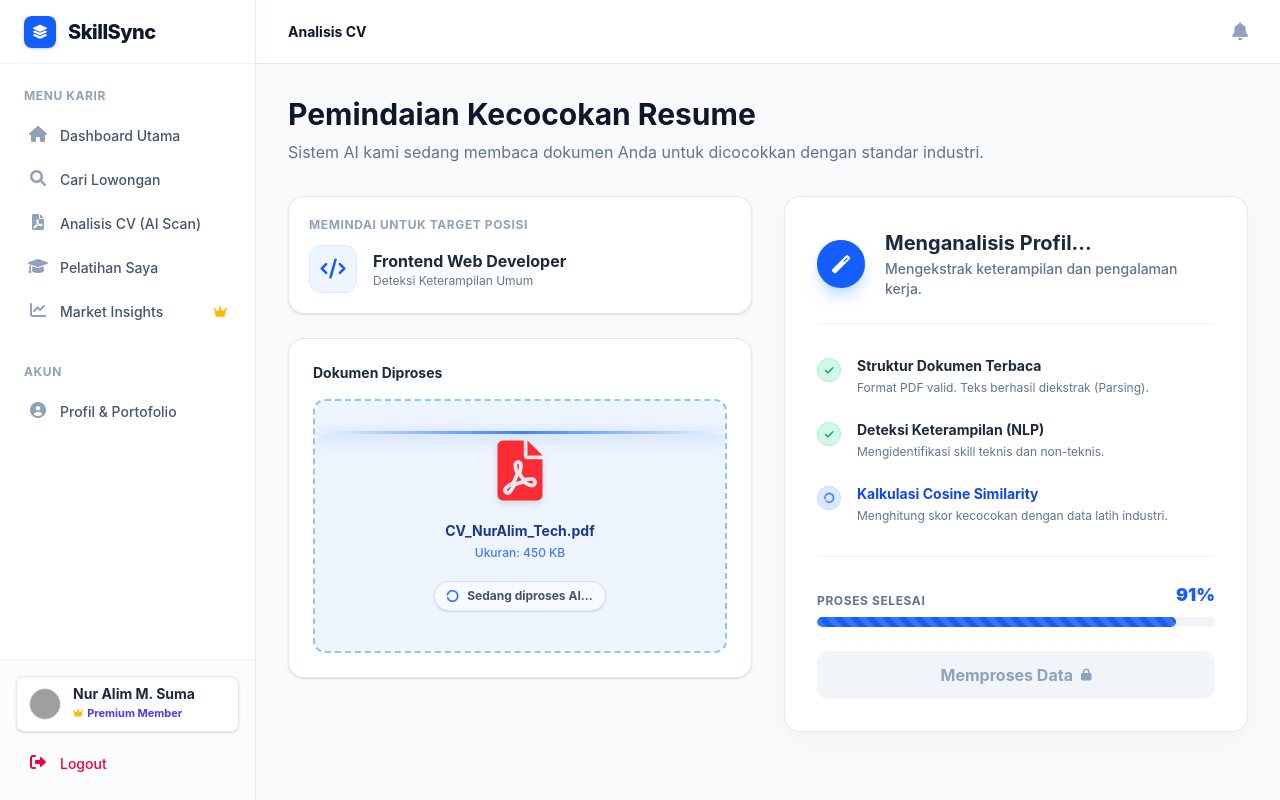
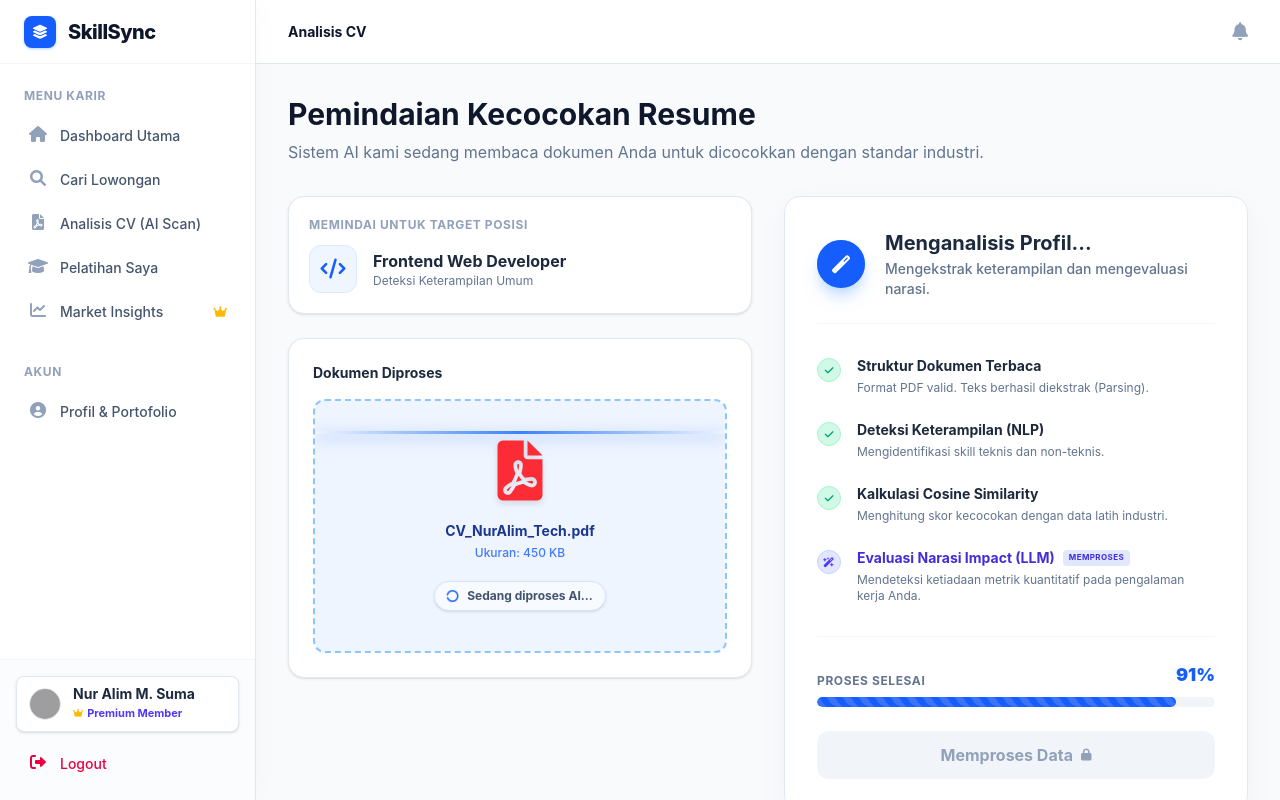
Before and after one commit to Whyriez/digdaya-prototype, a React (Vite) app: page /upload in a window 1280 px wide. Built offline with nearby package versions, Linux system fonts and the light colour scheme; grey boxes are pictures that could not be loaded.

Commit message:
updated333

```diff
--- a/src/pages/AIParsing.jsx
+++ b/src/pages/AIParsing.jsx
@@ -17,11 +17,12 @@ const AIParsing = () => {
         }
         const newProgress = oldProgress + 1;
 
-        // Mengubah status checklist berdasarkan progress
-        if (newProgress < 30) setStep(1);
-        else if (newProgress < 70) setStep(2);
-        else if (newProgress < 100) setStep(3);
-        else setStep(4); // Selesai
+        // Mengubah status checklist berdasarkan progress (dibagi 4 langkah)
+        if (newProgress < 25) setStep(1);
+        else if (newProgress < 50) setStep(2);
+        else if (newProgress < 75) setStep(3);
+        else if (newProgress < 100) setStep(4); // Langkah baru: LLM
+        else setStep(5); // Selesai
 
         return newProgress;
       });
@@ -144,7 +145,7 @@ const AIParsing = () => {
                         {progress === 100 ? 'Analisis Selesai' : 'Menganalisis Profil...'}
                       </h2>
                       <p className="text-xs sm:text-sm text-slate-500 font-medium mt-0.5">
-                        {progress === 100 ? 'Data siap untuk ditinjau.' : 'Mengekstrak keterampilan dan pengalaman kerja.'}
+                        {progress === 100 ? 'Data siap untuk ditinjau.' : 'Mengekstrak keterampilan dan mengevaluasi narasi.'}
                       </p>
                     </div>
                   </div>
@@ -177,13 +178,27 @@ const AIParsing = () => {
 
                     {/* Step 3: Cosine Similarity */}
                     <div className={`flex items-start relative ${step < 3 ? 'opacity-40' : ''}`}>
-                      <div className={`absolute left-3 -top-5 bottom-8 w-px -z-10 ${step >= 3 ? 'bg-emerald-200' : 'bg-slate-200'}`}></div>
-                      <div className={`w-6 h-6 rounded-full flex items-center justify-center mt-0.5 shrink-0 border ${progress === 100 ? 'bg-emerald-100 border-emerald-200' : step === 3 ? 'bg-blue-100 border-blue-200' : 'bg-slate-50 border-slate-200 border-2'}`}>
-                        {progress === 100 ? <i className="fas fa-check text-emerald-600 text-[10px]"></i> : step === 3 ? <i className="fas fa-circle-notch fa-spin text-blue-600 text-[10px]"></i> : null}
+                      <div className={`absolute left-3 -top-5 bottom-8 w-px -z-10 ${step >= 4 ? 'bg-emerald-200' : 'bg-slate-200'}`}></div>
+                      <div className={`w-6 h-6 rounded-full flex items-center justify-center mt-0.5 shrink-0 border ${step > 3 || progress === 100 ? 'bg-emerald-100 border-emerald-200' : step === 3 ? 'bg-blue-100 border-blue-200' : 'bg-slate-50 border-slate-200 border-2'}`}>
+                        {step > 3 || progress === 100 ? <i className="fas fa-check text-emerald-600 text-[10px]"></i> : step === 3 ? <i className="fas fa-circle-notch fa-spin text-blue-600 text-[10px]"></i> : null}
                       </div>
                       <div className="ml-4">
-                        <h4 className={`text-sm font-bold ${step === 3 && progress < 100 ? 'text-blue-700' : 'text-slate-800'}`}>Kalkulasi Cosine Similarity</h4>
+                        <h4 className={`text-sm font-bold ${step === 3 ? 'text-blue-700' : 'text-slate-800'}`}>Kalkulasi Cosine Similarity</h4>
                         <p className="text-xs text-slate-500 mt-1">Menghitung skor kecocokan dengan data latih industri.</p>
+                      </div>
+                    </div>
+
+                    {/* --- Step 4 BARU: Evaluasi Narasi Impact LLM --- */}
+                    <div className={`flex items-start relative ${step < 4 ? 'opacity-40' : ''}`}>
+                      <div className={`w-6 h-6 rounded-full flex items-center justify-center mt-0.5 shrink-0 border ${progress === 100 ? 'bg-emerald-100 border-emerald-200' : step === 4 ? 'bg-indigo-100 border-indigo-200 text-indigo-600' : 'bg-slate-50 border-slate-200 border-2'}`}>
+                        {progress === 100 ? <i className="fas fa-check text-emerald-600 text-[10px]"></i> : step === 4 ? <i className="fas fa-wand-magic-sparkles fa-beat text-[10px]"></i> : null}
+                      </div>
+                      <div className="ml-4">
+                        <h4 className={`text-sm font-bold ${step === 4 && progress < 100 ? 'text-indigo-700' : 'text-slate-800'} flex items-center`}>
+                          Evaluasi Narasi Impact (LLM)
+                          {step === 4 && progress < 100 && <span className="ml-2 px-1.5 py-0.5 bg-indigo-100 text-indigo-700 text-[8px] uppercase tracking-wider rounded font-bold">Memproses</span>}
+                        </h4>
+                        <p className="text-xs text-slate-500 mt-1">Mendeteksi ketiadaan metrik kuantitatif pada pengalaman kerja Anda.</p>
                       </div>
                     </div>
 
--- a/src/pages/ProfilPortfolio.jsx
+++ b/src/pages/ProfilPortfolio.jsx
@@ -100,8 +100,11 @@ const ProfilPortofolio = () => {
             </div>
 
             {/* Kelengkapan Profil (Profile Strength) */}
-            <div className="bg-gradient-to-r from-indigo-50 to-blue-50 rounded-2xl border border-blue-100 p-6 flex flex-col sm:flex-row items-center justify-between gap-4">
-              <div className="flex items-center gap-4">
+            <div className="bg-gradient-to-r from-indigo-50 to-blue-50 rounded-2xl border border-blue-100 p-6 flex flex-col sm:flex-row items-center justify-between gap-4 shadow-sm relative overflow-hidden">
+              {/* Dekorasi AI Sparkles */}
+              <i className="fas fa-wand-magic-sparkles absolute -left-4 -bottom-4 text-[100px] text-blue-500/10 pointer-events-none"></i>
+
+              <div className="flex items-center gap-4 relative z-10">
                 <div className="relative w-14 h-14 flex items-center justify-center shrink-0">
                   <svg className="w-full h-full transform -rotate-90">
                     <circle cx="28" cy="28" r="24" stroke="currentColor" strokeWidth="4" fill="transparent" className="text-blue-100" />
@@ -110,12 +113,14 @@ const ProfilPortofolio = () => {
                   <span className="absolute text-sm font-black text-blue-700">85%</span>
                 </div>
                 <div>
-                  <h3 className="font-bold text-slate-800 text-sm">Kekuatan Profil Anda: <span className="text-blue-600">Sangat Baik</span></h3>
-                  <p className="text-xs text-slate-500 mt-1">Tambahkan setidaknya 1 sertifikasi dari modul pelatihan untuk mencapai 100% dan memikat HRD.</p>
+                  <h3 className="font-bold text-slate-800 text-sm flex items-center">
+                    Kekuatan Profil Anda: <span className="text-blue-600 ml-1">Sangat Baik</span>
+                  </h3>
+                  <p className="text-xs text-slate-500 mt-1">Selesaikan rekomendasi <span className="font-bold text-blue-600">Saran AI</span> di bagian pengalaman untuk mencapai 100%.</p>
                 </div>
               </div>
-              <Link to="/pelatihan" className="w-full sm:w-auto px-4 py-2 bg-blue-600 text-white text-xs font-bold rounded-lg hover:bg-blue-700 transition shadow-sm whitespace-nowrap text-center">
-                Tambah Sertifikat
+              <Link to="/pelatihan" className="w-full sm:w-auto px-4 py-2 bg-blue-600 text-white text-xs font-bold rounded-lg hover:bg-blue-700 transition shadow-sm whitespace-nowrap text-center relative z-10">
+                Lihat Rekomendasi
               </Link>
             </div>
 
@@ -177,26 +182,10 @@ const ProfilPortofolio = () => {
                         <span className="px-2 py-1 bg-slate-100 text-slate-600 text-[10px] font-bold rounded">Docker</span>
                       </div>
                     </div>
-
-                    <hr className="border-slate-100" />
-
-                    {/* Project 3 */}
-                    <div className="group/item">
-                      <div className="flex justify-between items-start mb-1">
-                        <h3 className="font-bold text-slate-800 text-base group-hover/item:text-blue-600 transition">Unity Dash Stats</h3>
-                        <a href="#" className="text-slate-400 hover:text-blue-600"><i className="fas fa-external-link-alt text-xs"></i></a>
-                      </div>
-                      <p className="text-xs font-semibold text-slate-500 mb-2">Januari - Februari 2026</p>
-                      <p className="text-sm text-slate-600 mb-3 leading-relaxed">Mengembangkan aplikasi analitik khusus untuk memantau performa dan metrik monetisasi dari Unity Ads. Bertanggung jawab atas optimalisasi proses build dan visualisasi data matriks.</p>
-                      <div className="flex gap-2">
-                        <span className="px-2 py-1 bg-slate-100 text-slate-600 text-[10px] font-bold rounded">Mobile Dev</span>
-                        <span className="px-2 py-1 bg-slate-100 text-slate-600 text-[10px] font-bold rounded">Data Analytics</span>
-                      </div>
-                    </div>
                   </div>
                 </div>
 
-                {/* 4. Pengalaman Organisasi / Kerja */}
+                {/* 4. Pengalaman Organisasi / Kerja (DENGAN AI FEEDBACK) */}
                 <div className="bg-white rounded-2xl border border-slate-200 p-6 shadow-sm relative group">
                   <div className="flex justify-between items-center mb-6">
                     <h2 className="text-lg font-bold text-slate-800">Pengalaman</h2>
@@ -205,15 +194,55 @@ const ProfilPortofolio = () => {
                     </button>
                   </div>
 
-                  <div className="space-y-6 border-l-2 border-slate-100 ml-3 pl-5 relative">
+                  <div className="space-y-8 border-l-2 border-slate-100 ml-3 pl-5 relative">
 
-                    {/* Exp 1 */}
+                    {/* Exp 1 DENGAN FITUR IMPACT NARRATIVE AI */}
                     <div className="relative">
                       <div className="absolute -left-[29px] top-1 w-4 h-4 bg-white border-4 border-blue-500 rounded-full"></div>
-                      <h3 className="font-bold text-slate-800 text-base">Tribe Representative</h3>
+                      <h3 className="font-bold text-slate-800 text-base flex justify-between">
+                        Tribe Representative
+                        <button className="text-slate-400 hover:text-blue-600"><i className="fas fa-pencil-alt text-xs"></i></button>
+                      </h3>
                       <p className="text-sm font-medium text-slate-700 mb-1">MSIB Batch VII - Bangkit Academy</p>
                       <p className="text-xs text-slate-400 mb-2">Februari 2024</p>
-                      <p className="text-sm text-slate-600">Bertindak sebagai perwakilan grup (Tribe) dalam program intensif pengembangan talenta digital. Mengoordinasikan komunikasi antar anggota tim dan memastikan penyelesaian tugas serta target pembelajaran tepat waktu.</p>
+
+                      <p className="text-sm text-slate-600 mb-3 leading-relaxed">
+                        Bertindak sebagai perwakilan grup (Tribe) dalam program intensif pengembangan talenta digital.
+                        {/* Kalimat Pasif yang Di-Highlight AI */}
+                        <span className="bg-rose-100/60 border-b-2 border-rose-300 text-slate-800 cursor-help ml-1 px-1 py-0.5 rounded transition hover:bg-rose-200" title="AI mendeteksi narasi pasif tanpa metrik kuantitatif.">
+                          Mengoordinasikan komunikasi antar anggota tim dan memastikan penyelesaian tugas tepat waktu.
+                        </span>
+                      </p>
+
+                      {/* AI Suggestion Box (Inline Profile Edit) */}
+                      <div className="bg-gradient-to-r from-blue-50/50 to-indigo-50/50 border border-blue-200 rounded-xl p-4 shadow-sm relative overflow-hidden group/ai mt-2">
+                        <div className="absolute top-0 right-0 bg-blue-600 text-white text-[9px] font-bold px-2 py-1 rounded-bl-lg flex items-center shadow-sm">
+                          <i className="fas fa-wand-magic-sparkles mr-1.5"></i> AI Copilot
+                        </div>
+                        <div className="flex items-start gap-3">
+                          <div className="w-8 h-8 rounded-full bg-blue-100 text-blue-600 flex items-center justify-center shrink-0">
+                            <i className="fas fa-lightbulb"></i>
+                          </div>
+                          <div>
+                            <h4 className="text-xs font-bold text-slate-800 mb-1">Saran Peningkatan (Impact Narrative)</h4>
+                            <p className="text-[11px] text-slate-500 mb-2">Tambahkan data pencapaian pada kalimat yang disorot untuk meningkatkan peluang lolos ATS sebesar <span className="text-emerald-600 font-bold">+8%</span>.</p>
+
+                            <div className="bg-white border border-blue-100 rounded-lg p-3 text-sm text-slate-700 font-medium shadow-[0_2px_10px_rgb(0,0,0,0.02)] mb-3 relative">
+                              "Mengoordinasikan komunikasi untuk <span className="bg-emerald-100 text-emerald-800 px-1 rounded font-bold">15+ anggota tim</span>, meningkatkan penyelesaian tugas tepat waktu <span className="bg-emerald-100 text-emerald-800 px-1 rounded font-bold">sebesar 30%</span>."
+                            </div>
+
+                            <div className="flex gap-2">
+                              <button className="text-[11px] px-4 py-1.5 bg-blue-600 hover:bg-blue-700 text-white font-bold rounded-lg transition shadow-sm flex items-center">
+                                <i className="fas fa-check mr-1.5"></i> Gunakan Saran AI
+                              </button>
+                              <button className="text-[11px] px-4 py-1.5 bg-white border border-slate-300 hover:bg-slate-50 text-slate-600 font-bold rounded-lg transition shadow-sm">
+                                Abaikan
+                              </button>
+                            </div>
+                          </div>
+                        </div>
+                      </div>
+
                     </div>
 
                     {/* Exp 2 */}
```
Also changed, not shown: src/pages/CandidateDashboard.jsx (+58 -1 lines).
